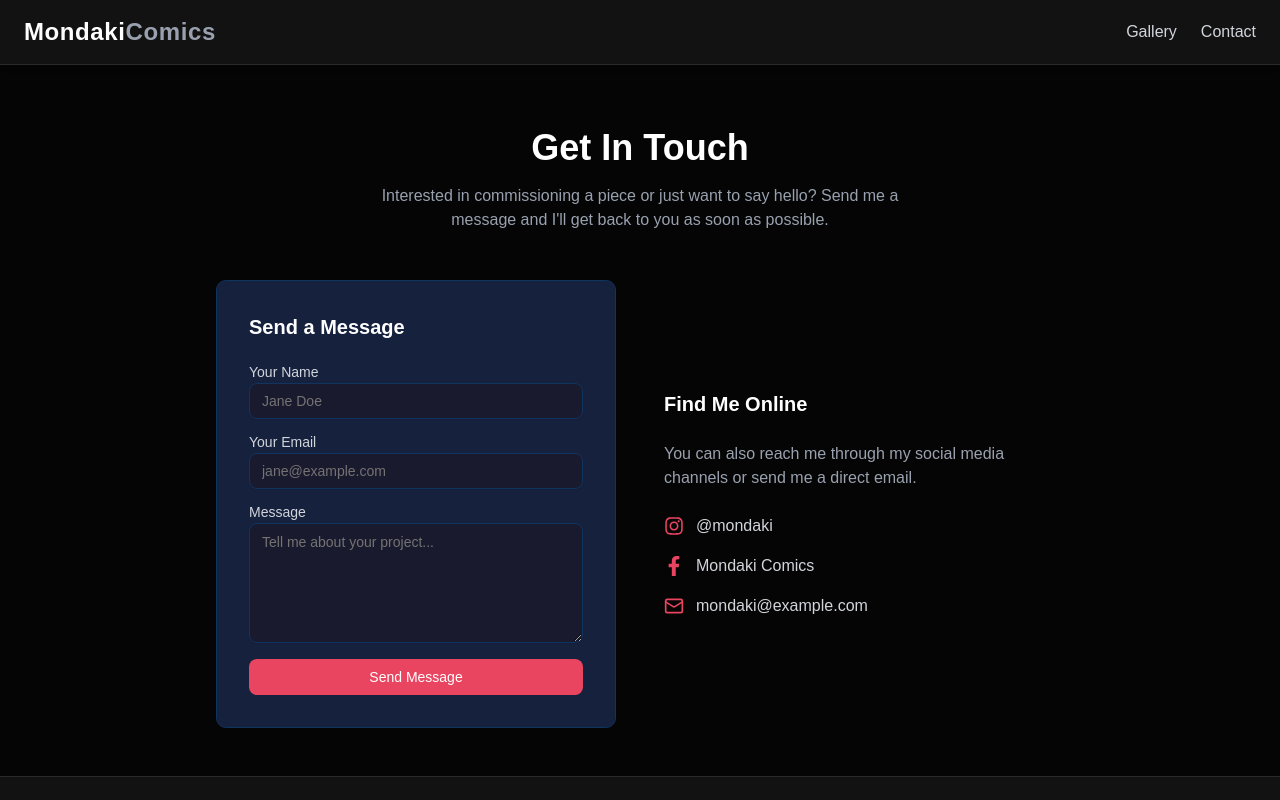
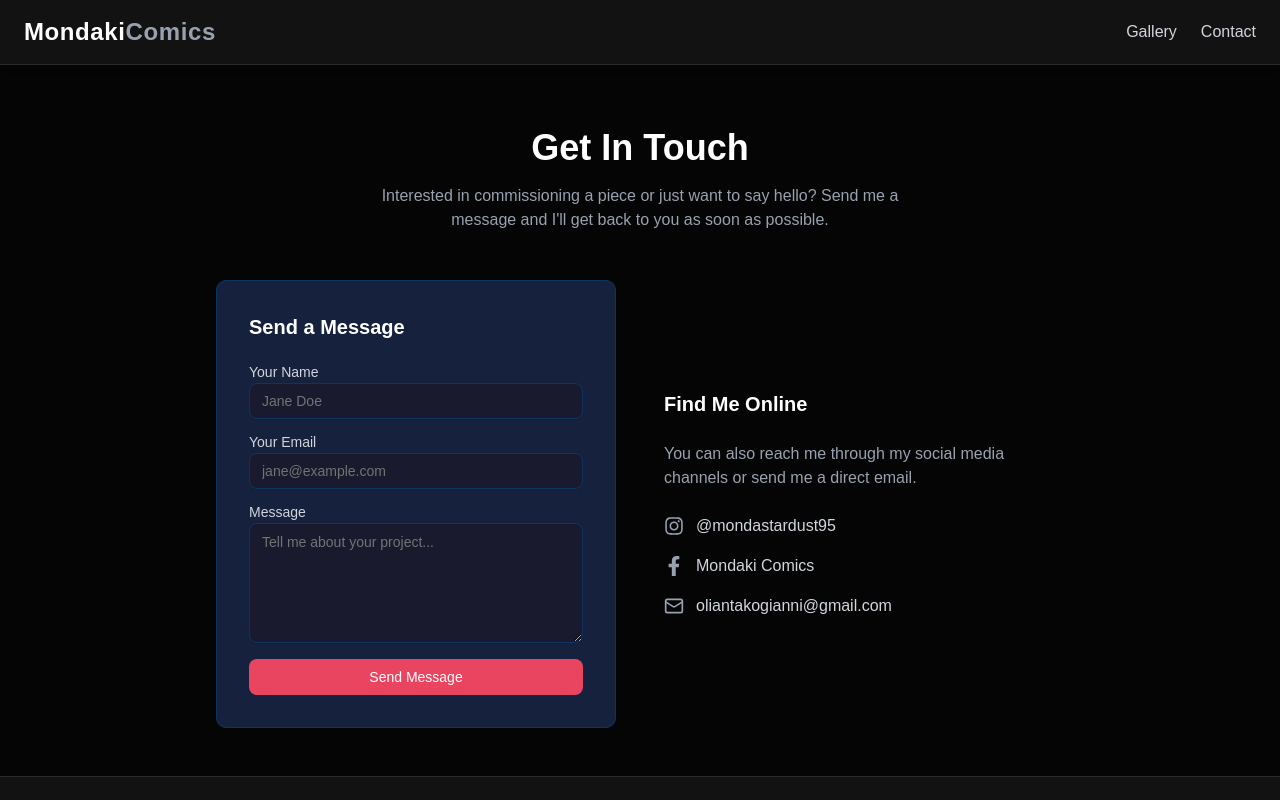
Before and after one commit to Petroslyros/Mondaki-comics-Front, a React (Vite) app: page /contact in a window 1280 px wide. Shown: the top 800 px of the page. Built offline with nearby package versions, Linux system fonts and the light colour scheme; no server answers.

Commit message:
socials update

```diff
--- a/src/components/layout/Footer.tsx
+++ b/src/components/layout/Footer.tsx
@@ -5,9 +5,9 @@ const Footer = () => {
     const currentYear = new Date().getFullYear();
 
     const socialLinks = [
-        { name: "Instagram", url: "https://instagram.com/mondaki", icon: FaInstagram },
-        { name: "Facebook", url: "https://facebook.com/mondaki", icon: FaFacebookF },
-        { name: "Email", url: "mailto:mondaki@example.com", icon: Mail },
+        { name: "Instagram", url: "https://www.instagram.com/mondastardust95/", icon: FaInstagram },
+        { name: "Facebook", url: "https://www.facebook.com/mondaki.dakogianni", icon: FaFacebookF },
+        { name: "Email", url: "mailto:oliantakogianni@gmail.com", icon: Mail },
     ];
 
     return (
--- a/src/components/pages/ContactPage.tsx
+++ b/src/components/pages/ContactPage.tsx
@@ -130,29 +130,29 @@ const ContactPage = () => {
 
                     <div className="flex flex-col gap-4">
                     <a
-                        href="https://instagram.com/mondaki"
+                        href="https://www.instagram.com/mondastardust95/"
                         target="_blank"
                         rel="noopener noreferrer"
                         className="flex items-center gap-3 text-gray-300 hover:text-white transition"
                     >
-                        <FaInstagram className="w-5 h-5 text-[#e94560]" />
-                        @mondaki
+                        <FaInstagram className="w-5 h-5 text-gray-400" />
+                        @mondastardust95
                     </a>
                     <a
-                    href="https://facebook.com/mondaki"
+                        href="https://www.facebook.com/mondaki.dakogianni"
                         target="_blank"
                         rel="noopener noreferrer"
                         className="flex items-center gap-3 text-gray-300 hover:text-white transition"
                     >
-                    <FaFacebookF className="w-5 h-5 text-[#e94560]" />
+                        <FaFacebookF className="w-5 h-5 text-gray-400" />
                         Mondaki Comics
                 </a>
                 <a
-                href="mailto:mondaki@example.com"
+                    href="mailto:oliantakogianni@gmail.com"
                     className="flex items-center gap-3 text-gray-300 hover:text-white transition"
                 >
-                <Mail className="w-5 h-5 text-[#e94560]" />
-                mondaki@example.com
+                    <Mail className="w-5 h-5 text-gray-400" />
+                    oliantakogianni@gmail.com
                 </a>
         </div>
 </div>
--- a/src/components/pages/GalleryPage.tsx
+++ b/src/components/pages/GalleryPage.tsx
@@ -45,25 +45,23 @@ const GalleryPage = () => {
 
     return (
         <div className="container mx-auto px-6 py-12">
-            {/* Hero */}
             <div className="text-center mb-12">
                 <h1 className="text-4xl md:text-5xl font-bold text-white mb-4">
-                    Mondaki<span className="text-[#e94560]">Comics</span>
+                    Mondaki<span className="text-gray-400">Comics</span>
                 </h1>
                 <p className="text-gray-400 text-lg max-w-xl mx-auto">
                     Original comics and illustrations
                 </p>
             </div>
 
-            {/* Category filters */}
             {categories.length > 0 && (
                 <div className="flex flex-wrap gap-2 justify-center mb-10">
                     <button
                         onClick={() => setSelectedCategory(null)}
                         className={`px-4 py-2 rounded-full text-sm font-medium transition ${
                             selectedCategory === null
-                                ? "bg-[#e94560] text-white"
-                                : "bg-[#16213e] text-gray-300 hover:bg-[#0f3460]"
+                                ? "bg-white text-black"
+                                : "bg-[#121212] text-gray-300 hover:bg-[#2a2a2a]"
                         }`}
                     >
                         All
@@ -74,8 +72,8 @@ const GalleryPage = () => {
                             onClick={() => setSelectedCategory(cat.id)}
                             className={`px-4 py-2 rounded-full text-sm font-medium transition ${
                                 selectedCategory === cat.id
-                                    ? "bg-[#e94560] text-white"
-                                    : "bg-[#16213e] text-gray-300 hover:bg-[#0f3460]"
+                                    ? "bg-white text-black"
+                                    : "bg-[#121212] text-gray-300 hover:bg-[#2a2a2a]"
                             }`}
                         >
                             {cat.name}
@@ -84,7 +82,6 @@ const GalleryPage = () => {
                 </div>
             )}
 
-            {/* Grid */}
             {filtered.length === 0 ? (
                 <div className="text-center text-gray-400 py-20">
                     No artworks found.
@@ -95,12 +92,11 @@ const GalleryPage = () => {
                         <div
                             key={artwork.id}
                             onClick={() => navigate(`/artwork/${artwork.id}`)}
-                            className="bg-[#16213e] rounded-lg overflow-hidden cursor-pointer
-                                       border border-[#0f3460] hover:border-[#e94560]
+                            className="bg-[#121212] rounded-lg overflow-hidden cursor-pointer
+                                       border border-[#2a2a2a] hover:border-white
                                        transition duration-300 hover:scale-105 group"
                         >
-                            {/* Cover image */}
-                            <div className="aspect-square overflow-hidden bg-[#0f3460]">
+                            <div className="aspect-square overflow-hidden bg-[#2a2a2a]">
                                 {artwork.coverImageUrl ? (
                                     <img
                                         src={artwork.coverImageUrl}
@@ -114,7 +110,6 @@ const GalleryPage = () => {
                                 )}
                             </div>
 
-                            {/* Info */}
                             <div className="p-4">
                                 <h3 className="text-white font-semibold truncate">
                                     {artwork.title}
@@ -122,7 +117,7 @@ const GalleryPage = () => {
                                 {artwork.categoryName && (
                                     <Badge
                                         variant="secondary"
-                                        className="mt-2 bg-[#0f3460] text-gray-300 text-xs"
+                                        className="mt-2 bg-[#2a2a2a] text-gray-300 text-xs"
                                     >
                                         {artwork.categoryName}
                                     </Badge>
```
Lines whose indentation alone changed are shown as unchanged.
